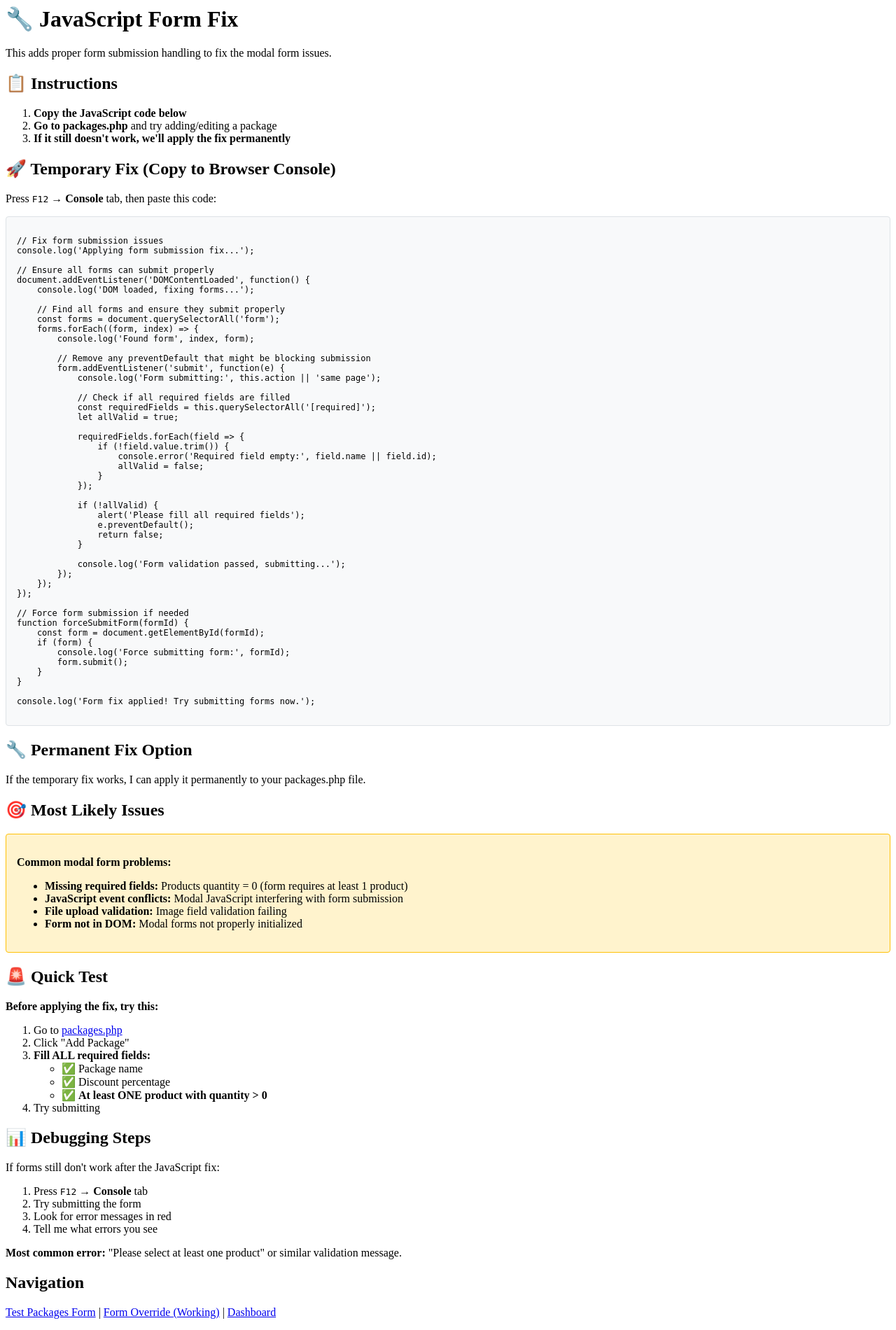
After one commit to JamshidElmi/product_management, a PHP site: page /javascript_form_fix.php in a window 1280 px wide. The commit adds this page. Shown: the whole page at 70% size. Run offline with PHP 8.4, Linux system fonts and the light colour scheme; the visitor is signed in with stand-in values (Sample User, id 1).

Commit message:
Add JavaScript Form Fix: implement proper form submission handling for modal forms, including validation and debugging instructions

```diff
--- /dev/null
+++ b/javascript_form_fix.php
@@ -0,0 +1,118 @@
+<?php
+// JavaScript Form Fix - adds proper form submission handling
+require_once 'config.php';
+requireLogin();
+?>
+
+<h1>🔧 JavaScript Form Fix</h1>
+<p>This adds proper form submission handling to fix the modal form issues.</p>
+
+<h2>📋 Instructions</h2>
+<ol>
+    <li><strong>Copy the JavaScript code below</strong></li>
+    <li><strong>Go to packages.php</strong> and try adding/editing a package</li>
+    <li><strong>If it still doesn't work, we'll apply the fix permanently</strong></li>
+</ol>
+
+<h2>🚀 Temporary Fix (Copy to Browser Console)</h2>
+<p>Press <code>F12</code> → <strong>Console</strong> tab, then paste this code:</p>
+
+<div style="background: #f8f9fa; padding: 15px; border: 1px solid #dee2e6; border-radius: 4px; font-family: monospace; font-size: 12px; margin: 10px 0;">
+<pre>
+// Fix form submission issues
+console.log('Applying form submission fix...');
+
+// Ensure all forms can submit properly
+document.addEventListener('DOMContentLoaded', function() {
+    console.log('DOM loaded, fixing forms...');
+
+    // Find all forms and ensure they submit properly
+    const forms = document.querySelectorAll('form');
+    forms.forEach((form, index) => {
+        console.log('Found form', index, form);
+
+        // Remove any preventDefault that might be blocking submission
+        form.addEventListener('submit', function(e) {
+            console.log('Form submitting:', this.action || 'same page');
+
+            // Check if all required fields are filled
+            const requiredFields = this.querySelectorAll('[required]');
+            let allValid = true;
+
+            requiredFields.forEach(field => {
+                if (!field.value.trim()) {
+                    console.error('Required field empty:', field.name || field.id);
+                    allValid = false;
+                }
+            });
+
+            if (!allValid) {
+                alert('Please fill all required fields');
+                e.preventDefault();
+                return false;
+            }
+
+            console.log('Form validation passed, submitting...');
+        });
+    });
+});
+
+// Force form submission if needed
+function forceSubmitForm(formId) {
+    const form = document.getElementById(formId);
+    if (form) {
+        console.log('Force submitting form:', formId);
+        form.submit();
+    }
+}
+
+console.log('Form fix applied! Try submitting forms now.');
+</pre>
+</div>
+
+<h2>🔧 Permanent Fix Option</h2>
+<p>If the temporary fix works, I can apply it permanently to your packages.php file.</p>
+
+<h2>🎯 Most Likely Issues</h2>
+<div style="background: #fff3cd; padding: 15px; border: 1px solid #ffc107; border-radius: 4px;">
+    <p><strong>Common modal form problems:</strong></p>
+    <ul>
+        <li><strong>Missing required fields:</strong> Products quantity = 0 (form requires at least 1 product)</li>
+        <li><strong>JavaScript event conflicts:</strong> Modal JavaScript interfering with form submission</li>
+        <li><strong>File upload validation:</strong> Image field validation failing</li>
+        <li><strong>Form not in DOM:</strong> Modal forms not properly initialized</li>
+    </ul>
+</div>
+
+<h2>🚨 Quick Test</h2>
+<p><strong>Before applying the fix, try this:</strong></p>
+<ol>
+    <li>Go to <a href="packages.php" target="_blank">packages.php</a></li>
+    <li>Click "Add Package"</li>
+    <li><strong>Fill ALL required fields:</strong>
+        <ul>
+            <li>✅ Package name</li>
+            <li>✅ Discount percentage</li>
+            <li>✅ <strong>At least ONE product with quantity > 0</strong></li>
+        </ul>
+    </li>
+    <li>Try submitting</li>
+</ol>
+
+<h2>📊 Debugging Steps</h2>
+<p>If forms still don't work after the JavaScript fix:</p>
+<ol>
+    <li>Press <code>F12</code> → <strong>Console</strong> tab</li>
+    <li>Try submitting the form</li>
+    <li>Look for error messages in red</li>
+    <li>Tell me what errors you see</li>
+</ol>
+
+<p><strong>Most common error:</strong> "Please select at least one product" or similar validation message.</p>
+
+<h2>Navigation</h2>
+<p><a href="packages.php" target="_blank">Test Packages Form</a> | <a href="form_override.php">Form Override (Working)</a> | <a href="index.php">Dashboard</a></p>
+
+<script>
+console.log('Form fix page loaded. Copy the code above to fix modal forms.');
+</script>
```
Also changed, not shown: package_fix_complete.php (added, +109 -0 lines), packages.php (+132 -5 lines).
